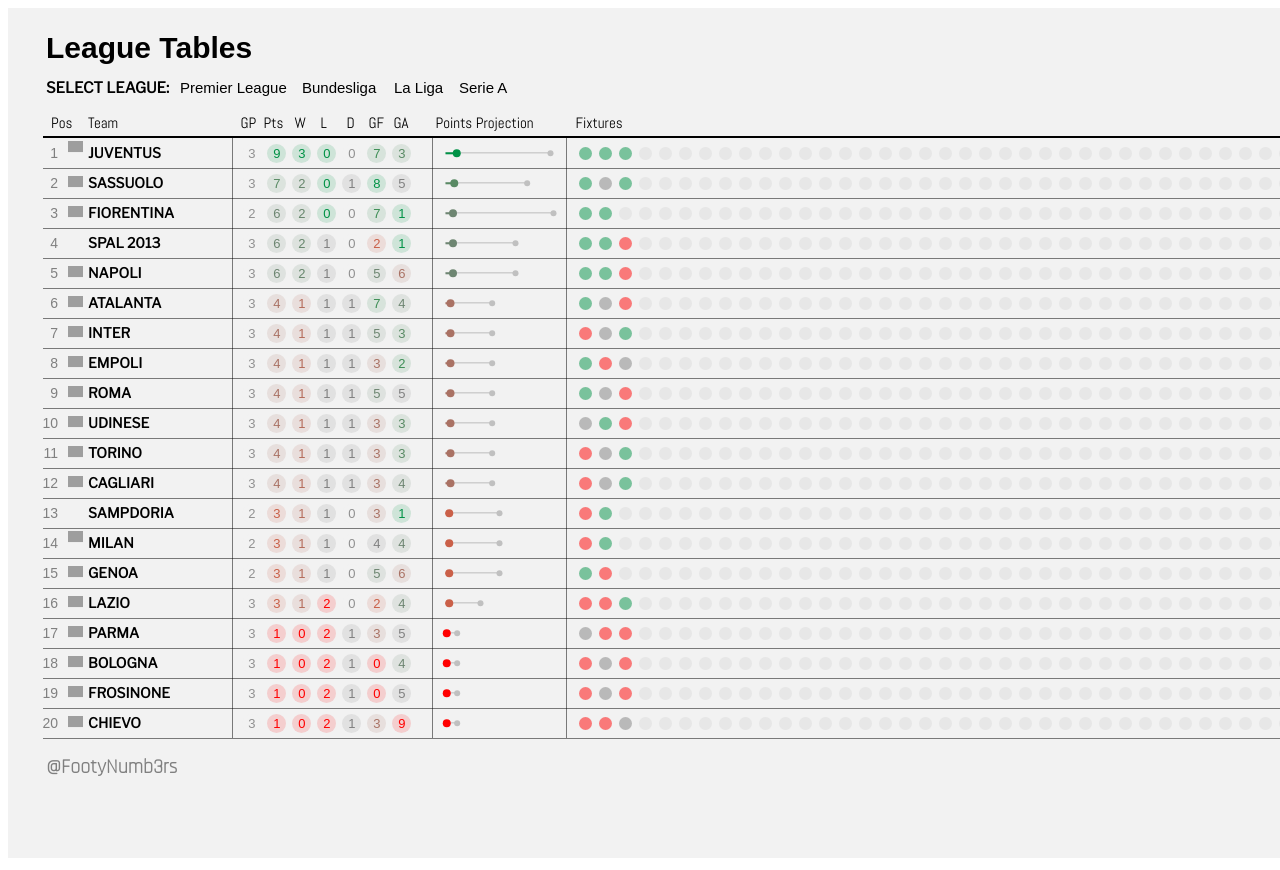
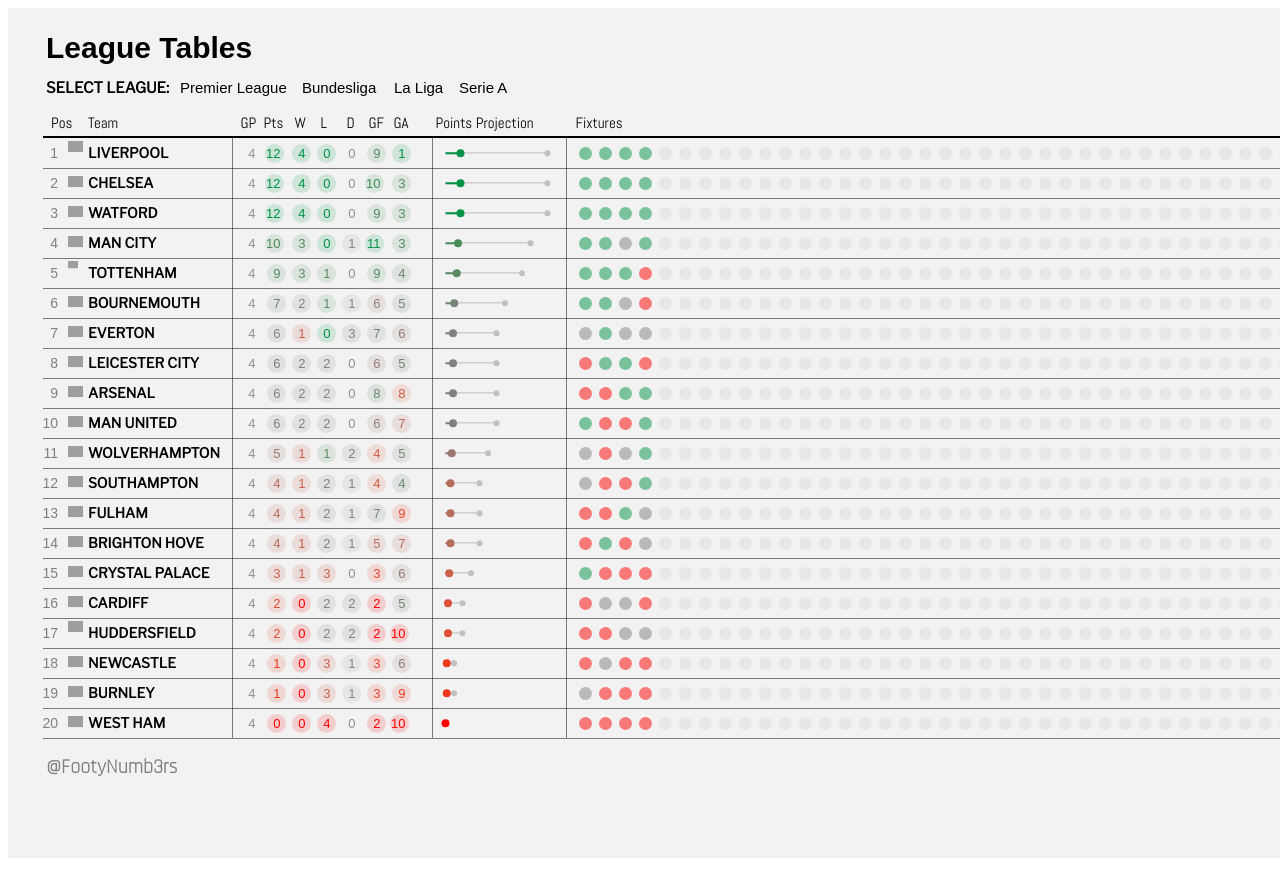
Before and after one commit to FootyNumb3rs/League-Tables, a plain HTML site: page index.html in a window 1280 px wide. Shown: the top 870 px of the page. Drawn offline with nearby package versions, Linux system fonts and the light colour scheme; grey boxes are pictures that could not be loaded; a web font is replaced by a local one.

Commit message:
Update index.html

```diff
--- a/index.html
+++ b/index.html
@@ -298,7 +298,7 @@
       ////////////////////////////////////////////////////////////////////////////////////////
 
       ///// APPENDING LEAGUES ////////////////////////////////////////////////////////////////
-      swapDataset('SA',svg)
+      swapDataset('PL',svg)
       function generate_table(leauge_table,match_data){
 
 
```
